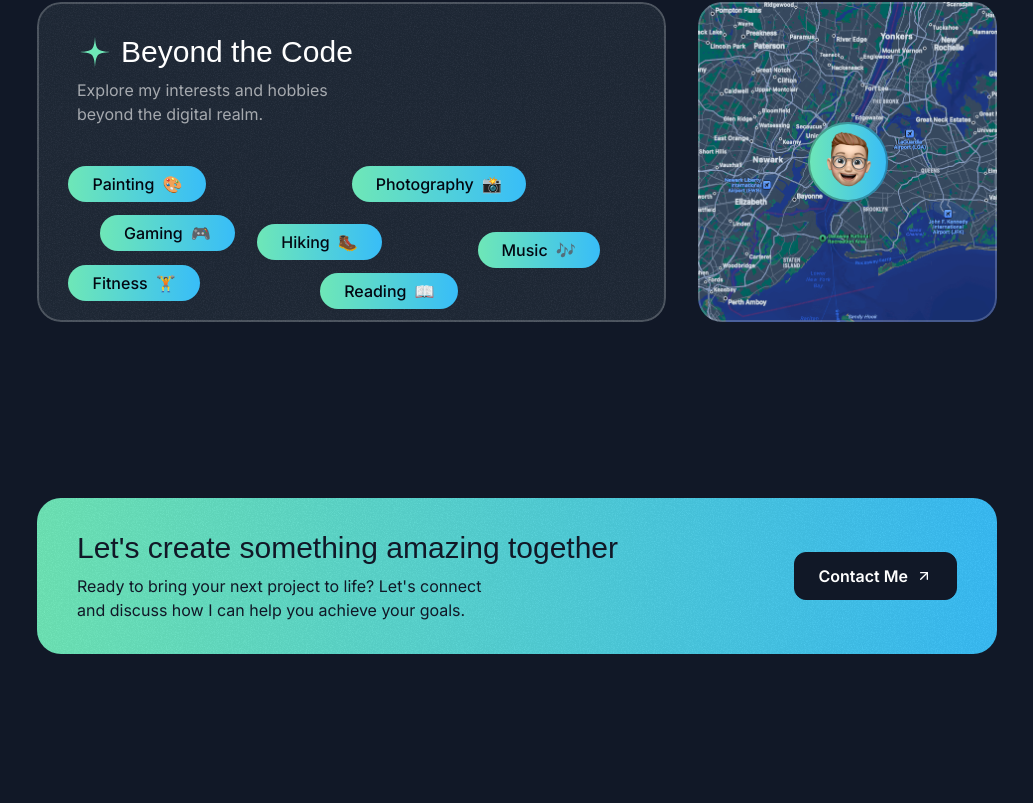
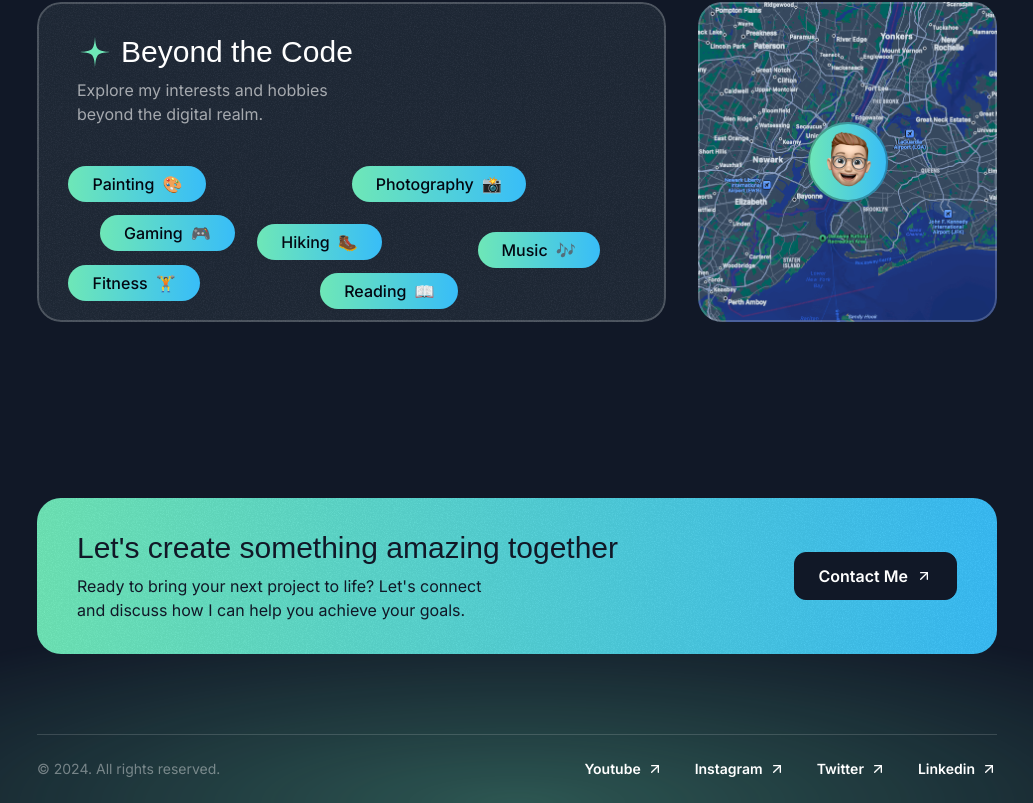
Before and after one commit to csorlandi/csorlandi, a Next.js app: page / in a window 1280 px wide. Shown: the part 4606-5409 px from the top of the page, without its empty margins (123-1156 px from the left). Before the commit the page ends 5340 px from the top, so only its background shows below. Built offline with nearby package versions, Linux system fonts and the light colour scheme; a web font is replaced by a local one.

Commit message:
feat: implement footer section

```diff
--- a/src/app/page.tsx
+++ b/src/app/page.tsx
@@ -1,5 +1,6 @@
 import { AboutSection } from "@/sections/About";
 import { ContactSection } from "@/sections/Contact";
+import { Footer } from "@/sections/Footer";
 import { Header } from "@/sections/Header";
 import { HeroSection } from "@/sections/Hero";
 import { ProjectsSection } from "@/sections/Projects";
@@ -16,6 +17,7 @@
       <TestimonialsSection />
       <AboutSection />
       <ContactSection />
+      <Footer />
     </main>
   );
 }
--- a/src/sections/Footer.tsx
+++ b/src/sections/Footer.tsx
@@ -1,3 +1,41 @@
+import ArrowUpRightIcon from '@/assets/icons/arrow-up-right.svg';
+
+const navLinks = [
+  {
+    title: 'Youtube',
+    href: '#',
+  },
+  {
+    title: 'Instagram',
+    href: '#',
+  },
+  {
+    title: 'Twitter',
+    href: '#',
+  },
+  {
+    title: 'Linkedin',
+    href: '#',
+  },
+];
+
 export const Footer = () => {
-  return <div>Footer Section</div>;
+  return (
+    <footer className="relative -z-10 overflow-x-clip">
+      <div className="absolute h-[400px] w-[1600px] bottom-0 left-1/2 -translate-x-1/2 bg-emerald-300/30 [mask-image:radial-gradient(50%_50%_at_bottom,black,transparent)] -z-10" />
+      <div className="container">
+        <div className="border-t border-white/15 py-6 text-sm flex flex-col md:flex-row items-center md:justify-between gap-8">
+          <div className="text-white/40">&copy; {new Date().getFullYear()}. All rights reserved.</div>
+          <nav className="flex flex-col md:flex-row items-center gap-8">
+            {navLinks.map(link => (
+              <a key={link.title} href="#" className="inline-flex items-center gap-1.5">
+                <span className="font-semibold">{link.title}</span>
+                <ArrowUpRightIcon className="size-4" />
+              </a>
+            ))}
+          </nav>
+        </div>
+      </div>
+    </footer>
+  )
 };
```
